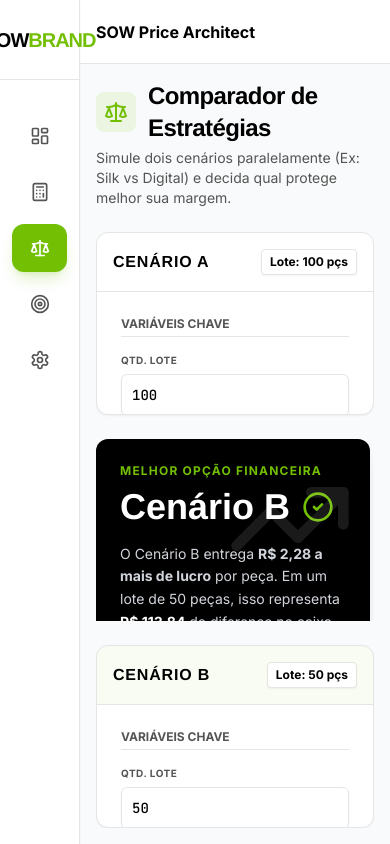
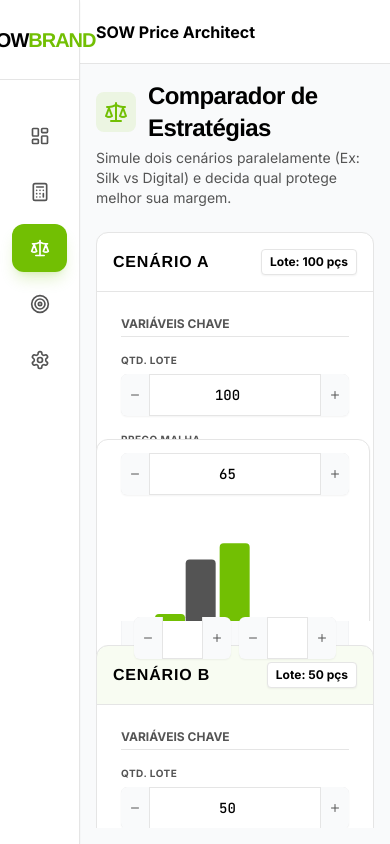
Before and after one commit to sowbrand/sow-price-architect-V2, a React (Vite) app: page / in a window 390 px wide. Both pictures are taken after a click on the button 235 px from the left and 601 px from the top of the page. Built offline with nearby package versions, Linux system fonts and the light colour scheme.

Commit message:
versao-mobile

```diff
--- a/components/InputGroup.tsx
+++ b/components/InputGroup.tsx
@@ -1,11 +1,11 @@
-
 import React from 'react';
+import { Minus, Plus } from 'lucide-react';
 
 interface InputGroupProps {
   label: string;
   name: string;
   value: string | number;
-  onChange: (e: React.ChangeEvent<HTMLInputElement | HTMLSelectElement>) => void;
+  onChange: (e: { target: { name: string; value: string; type: string } } | React.ChangeEvent<HTMLInputElement | HTMLSelectElement>) => void;
   type?: 'text' | 'number' | 'select';
   options?: { value: string; label: string }[];
   prefix?: string;
@@ -15,19 +15,96 @@ interface InputGroupProps {
   onKeyDown?: (e: React.KeyboardEvent<HTMLInputElement>) => void;
 }
 
-export const InputGroup: React.FC<InputGroupProps> = ({ label, name, value, onChange, type = 'text', options, prefix, suffix, step = "0.01", min = "0", onKeyDown }) => (
+export const InputGroup: React.FC<InputGroupProps> = ({
+  label, name, value, onChange, type = 'text', options, prefix, suffix, step = "0.01", min = "0", onKeyDown
+}) => {
+
+  // Função para os botões manuais de + e -
+  const handleStepper = (increment: boolean) => {
+    const currentVal = parseFloat(value.toString()) || 0;
+    const stepVal = parseFloat(step) || 1;
+    // Evita negativos se o min for 0
+    let newVal = increment ? currentVal + stepVal : currentVal - stepVal;
+    if (min === "0" && newVal < 0) newVal = 0;
+
+    // Arredonda para evitar erros de ponto flutuante (ex: 1.200000002)
+    const decimals = step.includes('.') ? step.split('.')[1].length : 0;
+    const finalVal = parseFloat(newVal.toFixed(decimals));
+
+    // Simula o evento para o pai (PricingCalculator) entender
+    onChange({
+      target: {
+        name: name,
+        value: finalVal.toString(),
+        type: type
+      }
+    });
+  };
+
+  return (
     <div className="flex flex-col space-y-1.5 group">
-      <label className="text-[10px] font-bold uppercase tracking-wider text-sow-grey group-hover:text-sow-green transition-colors">{label}</label>
+      <label className="text-[10px] font-bold uppercase tracking-wider text-sow-grey group-hover:text-sow-green transition-colors select-none">
+        {label}
+      </label>
+
       <div className="relative flex items-center">
-        {prefix && <span className="absolute left-3 text-sow-grey/60 text-sm font-mono font-medium">{prefix}</span>}
+        {prefix && <span className="absolute left-3 text-sow-grey/60 text-sm font-mono font-medium z-10">{prefix}</span>}
+
         {type === 'select' ? (
-          <select name={name} value={value} onChange={onChange} className="w-full bg-white border border-sow-border text-sow-dark text-sm rounded-md p-2.5 focus:ring-1 focus:ring-sow-green focus:border-sow-green outline-none transition-all appearance-none shadow-sm font-medium">
+          <select
+            name={name}
+            value={value}
+            onChange={onChange as any}
+            className="w-full bg-white border border-sow-border text-sow-dark text-sm rounded-md p-2.5 focus:ring-1 focus:ring-sow-green focus:border-sow-green outline-none transition-all appearance-none shadow-sm font-medium"
+          >
             {options?.map((opt) => <option key={opt.value} value={opt.value}>{opt.label}</option>)}
           </select>
         ) : (
-          <input type={type} name={name} value={value} onChange={onChange} step={type === 'number' ? step : undefined} min={type === 'number' ? min : undefined} onKeyDown={onKeyDown} className={`w-full bg-white border border-sow-border text-sow-dark text-sm rounded-md p-2.5 focus:ring-1 focus:ring-sow-green focus:border-sow-green outline-none transition-all font-mono font-medium shadow-sm hover:border-sow-grey/40 ${prefix ? 'pl-10' : ''} ${suffix ? 'pr-8' : ''}`} />
+          <div className="relative w-full flex items-center">
+            {/* Botão Menos (Só aparece para numbers) */}
+            {type === 'number' && (
+              <button
+                onClick={() => handleStepper(false)}
+                className="absolute left-0 top-0 bottom-0 px-2 bg-gray-50 border-r border-sow-border text-sow-grey hover:text-sow-dark hover:bg-gray-100 rounded-l-md transition-colors z-20 flex items-center justify-center"
+                tabIndex={-1} // Não foca no tab
+              >
+                <Minus className="w-3 h-3" />
+              </button>
+            )}
+
+            <input
+              type={type}
+              name={name}
+              value={value}
+              onChange={onChange as any}
+              step={type === 'number' ? step : undefined}
+              min={type === 'number' ? min : undefined}
+              onKeyDown={onKeyDown}
+              onFocus={(e) => e.target.select()} // Solução do "0 na frente": seleciona tudo ao clicar
+              className={`w-full bg-white border border-sow-border text-sow-dark text-sm rounded-md p-2.5 outline-none transition-all font-mono font-medium shadow-sm hover:border-sow-grey/40 focus:ring-1 focus:ring-sow-green focus:border-sow-green
+                ${prefix ? 'pl-10' : (type === 'number' ? 'pl-10' : '')}
+                ${suffix ? 'pr-8' : (type === 'number' ? 'pr-10' : '')}
+                ${type === 'number' ? 'text-center' : ''}
+              `}
+            />
+
+            {/* Botão Mais (Só aparece para numbers) */}
+            {type === 'number' && (
+              <button
+                onClick={() => handleStepper(true)}
+                className="absolute right-0 top-0 bottom-0 px-2 bg-gray-50 border-l border-sow-border text-sow-grey hover:text-sow-dark hover:bg-gray-100 rounded-r-md transition-colors z-20 flex items-center justify-center"
+                tabIndex={-1}
+              >
+                <Plus className="w-3 h-3" />
+              </button>
+            )}
+          </div>
         )}
-        {suffix && <span className="absolute right-3 text-sow-grey/60 text-sm font-mono">{suffix}</span>}
+
+        {suffix && !type?.includes('number') && <span className="absolute right-3 text-sow-grey/60 text-sm font-mono pointer-events-none">{suffix}</span>}
+        {/* Ajuste visual para sufixo quando tem botões numéricos */}
+        {suffix && type === 'number' && <span className="absolute right-10 text-sow-grey/60 text-xs font-mono pointer-events-none z-30">{suffix}</span>}
       </div>
     </div>
-);
+  );
+};
--- a/views/Comparator.tsx
+++ b/views/Comparator.tsx
@@ -3,7 +3,6 @@ import { Scale, TrendingUp, AlertTriangle, CheckCircle2 } from 'lucide-react';
 import { BarChart, Bar, XAxis, YAxis, Tooltip, Legend, ResponsiveContainer } from 'recharts';
 import { InputGroup } from '../components/InputGroup';
 import { calculateScenario, formatCurrency } from '../utils/pricingEngine';
-// AQUI ESTAVA O ERRO: Agora importamos do lugar certo
 import { INITIAL_PRODUCT } from '../constants/defaults';
 import type { SettingsData, ProductInput, CalculationResult } from '../types';
 
@@ -30,7 +29,7 @@ export const Comparator: React.FC<ComparatorProps> = ({ settings }) => {
     }, [scenarioA, scenarioB, settings]);
 
     const handleChange = (
-        e: React.ChangeEvent<HTMLInputElement | HTMLSelectElement>,
+        e: { target: { name: string; value: string; type: string } } | React.ChangeEvent<HTMLInputElement | HTMLSelectElement>,
         setFunc: React.Dispatch<React.SetStateAction<ProductInput>>
     ) => {
         const { name, value, type } = e.target;
@@ -66,7 +65,7 @@ export const Comparator: React.FC<ComparatorProps> = ({ settings }) => {
         setInput: React.Dispatch<React.SetStateAction<ProductInput>>,
         result: CalculationResult | null
     ) => (
-        <div className={`flex flex-col h-full bg-white rounded-xl border border-sow-border shadow-sm overflow-hidden`}>
+        <div className={`flex flex-col h-full bg-white rounded-xl border border-sow-border shadow-sm overflow-hidden min-h-[500px]`}>
             <div className={`p-4 border-b border-sow-border ${colorClass} bg-opacity-5 flex items-center justify-between`}>
                 <h3 className="font-bold text-sow-dark font-helvetica uppercase tracking-wider">{title}</h3>
                 <div className="text-xs font-bold px-2 py-1 bg-white rounded border border-sow-border shadow-sm">
@@ -78,7 +77,7 @@ export const Comparator: React.FC<ComparatorProps> = ({ settings }) => {
                 <div className="space-y-4">
                     <p className="text-xs font-bold text-sow-grey uppercase border-b border-sow-border pb-1">Variáveis Chave</p>
                     <InputGroup label="Qtd. Lote" name="batchSize" value={input.batchSize} onChange={(e) => handleChange(e, setInput)} type="number" step="1" min="1" />
-                    <InputGroup label="Preço Malha (R$/kg)" name="fabricPricePerKg" value={input.fabricPricePerKg} onChange={(e) => handleChange(e, setInput)} type="number" />
+                    <InputGroup label="Preço Malha" name="fabricPricePerKg" value={input.fabricPricePerKg} onChange={(e) => handleChange(e, setInput)} type="number" prefix="R$" />
 
                     <div className="bg-gray-50 p-3 rounded border border-gray-100">
                         <label className="text-[10px] font-bold uppercase tracking-wider text-sow-grey mb-2 block">Técnica Principal</label>
@@ -120,12 +119,6 @@ export const Comparator: React.FC<ComparatorProps> = ({ settings }) => {
                         <span className="text-xs text-sow-green uppercase font-bold">Lucro Líquido</span>
                         <span className="font-mono font-bold text-sow-green">{result ? formatCurrency(result.netProfitUnit) : '-'}</span>
                     </div>
-                     {result && result.warnings.length > 0 && (
-                        <div className="text-[10px] text-amber-600 bg-amber-50 p-2 rounded border border-amber-200 flex gap-1 items-start">
-                            <AlertTriangle className="w-3 h-3 shrink-0 mt-0.5" />
-                            <span>{result.warnings[0]}</span>
-                        </div>
-                    )}
                 </div>
             </div>
         </div>
@@ -150,22 +143,10 @@ export const Comparator: React.FC<ComparatorProps> = ({ settings }) => {
                 </div>
 
                 <div className="lg:col-span-4 h-full flex flex-col gap-6 min-h-0 overflow-y-auto pr-1">
-                    <div className="bg-sow-dark text-white p-6 rounded-xl shadow-lg relative overflow-hidden shrink-0">
-                        <div className="absolute top-0 right-0 p-4 opacity-10"><TrendingUp className="w-32 h-32" /></div>
-                        <h3 className="text-sow-green font-bold uppercase tracking-widest text-xs mb-2">Melhor Opção Financeira</h3>
-                        <div className="flex items-center gap-3 mb-4">
-                            <span className="text-4xl font-bold font-helvetica">Cenário {winner}</span>
-                            <CheckCircle2 className="text-sow-green w-8 h-8" />
-                        </div>
-                        <p className="text-sm text-gray-300 leading-relaxed">
-                            O Cenário {winner} entrega <strong>{formatCurrency(profitDiff)} a mais de lucro</strong> por peça.
-                            Em um lote de {winner === 'A' ? scenarioA.batchSize : scenarioB.batchSize} peças, isso representa <strong className="text-white">{formatCurrency(profitDiff * (winner === 'A' ? scenarioA.batchSize : scenarioB.batchSize))}</strong> de diferença no caixa.
-                        </p>
-                    </div>
-
-                    <div className="bg-white p-6 rounded-xl border border-sow-border shadow-sm flex-1 min-h-[300px] flex flex-col">
+                    {/* CORREÇÃO DO GRÁFICO: Garantindo altura explícita para o container */}
+                    <div className="bg-white p-6 rounded-xl border border-sow-border shadow-sm flex flex-col min-h-[350px]">
                         <h4 className="text-xs font-bold text-sow-grey uppercase mb-6 font-helvetica">Comparativo Visual (Por Peça)</h4>
-                        <div className="flex-1 w-full">
+                        <div className="flex-1 w-full min-h-[250px]">
                             <ResponsiveContainer width="100%" height="100%">
                                 <BarChart data={chartData} margin={{ top: 20, right: 30, left: 0, bottom: 5 }}>
                                     <XAxis dataKey="name" axisLine={false} tickLine={false} tick={{fontSize: 10, fill: '#545454'}} />
@@ -176,11 +157,23 @@ export const Comparator: React.FC<ComparatorProps> = ({ settings }) => {
                                         contentStyle={{ borderRadius: '8px', border: '1px solid #e5e5e5', boxShadow: '0 2px 5px rgba(0,0,0,0.05)' }}
                                     />
                                     <Legend iconType="circle" wrapperStyle={{ fontSize: '10px', paddingTop: '10px' }} />
-                                    <Bar dataKey="A" name="Cenário A" fill="#545454" radius={[4, 4, 0, 0]} barSize={20} />
-                                    <Bar dataKey="B" name="Cenário B" fill="#72bf03" radius={[4, 4, 0, 0]} barSize={20} />
+                                    <Bar dataKey="A" name="Cenário A" fill="#545454" radius={[4, 4, 0, 0]} barSize={30} />
+                                    <Bar dataKey="B" name="Cenário B" fill="#72bf03" radius={[4, 4, 0, 0]} barSize={30} />
                                 </BarChart>
                             </ResponsiveContainer>
                         </div>
+                    </div>
+
+                    <div className="bg-sow-dark text-white p-6 rounded-xl shadow-lg relative overflow-hidden shrink-0 mt-auto">
+                        <div className="absolute top-0 right-0 p-4 opacity-10"><TrendingUp className="w-32 h-32" /></div>
+                        <h3 className="text-sow-green font-bold uppercase tracking-widest text-xs mb-2">Veredito Financeiro</h3>
+                        <div className="flex items-center gap-3 mb-4">
+                            <span className="text-3xl font-bold font-helvetica">Vence: Cenário {winner}</span>
+                            <CheckCircle2 className="text-sow-green w-6 h-6" />
+                        </div>
+                        <p className="text-xs text-gray-300 leading-relaxed">
+                            Vantagem de <strong className="text-white">{formatCurrency(profitDiff)}</strong> por peça.
+                        </p>
                     </div>
                 </div>
 
```
